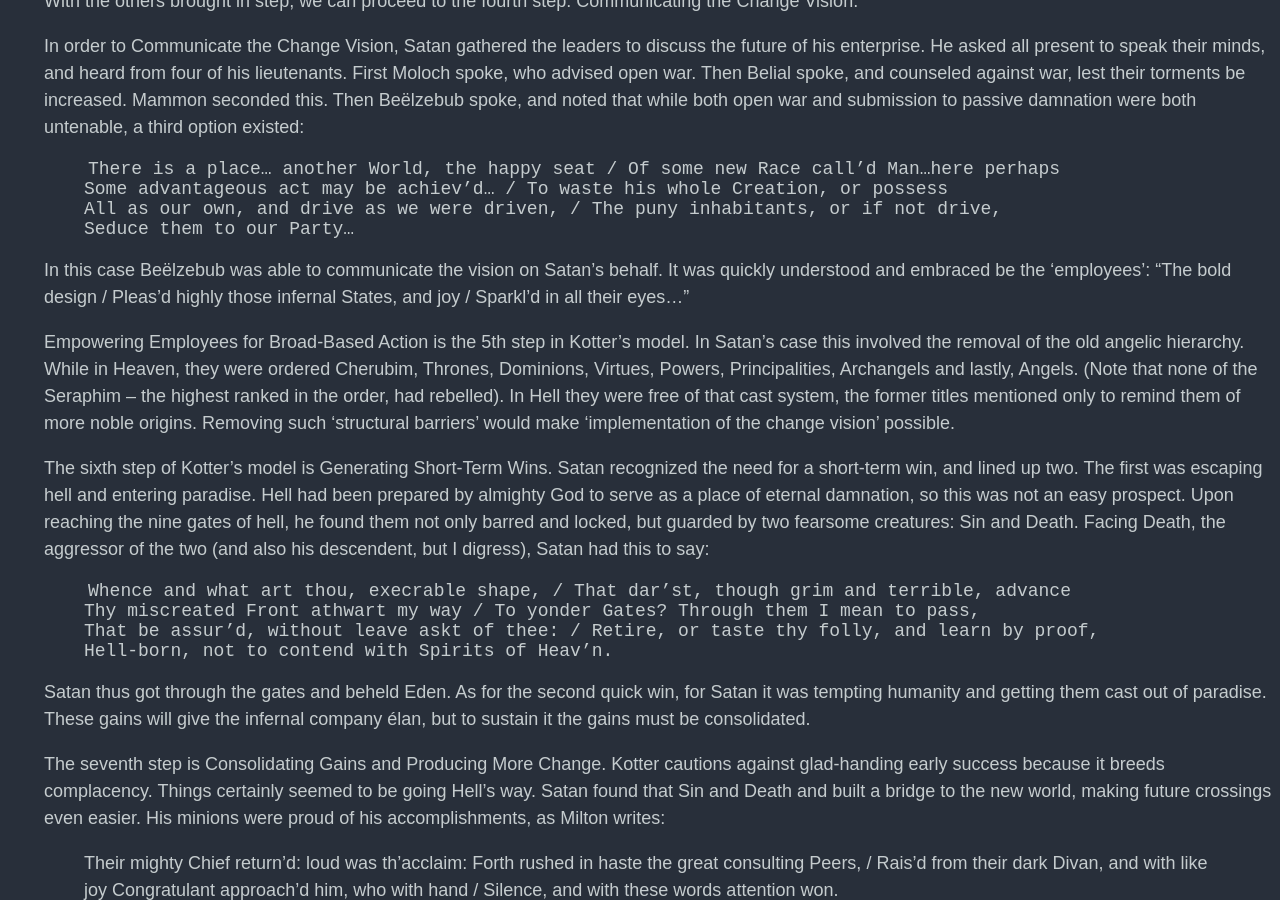
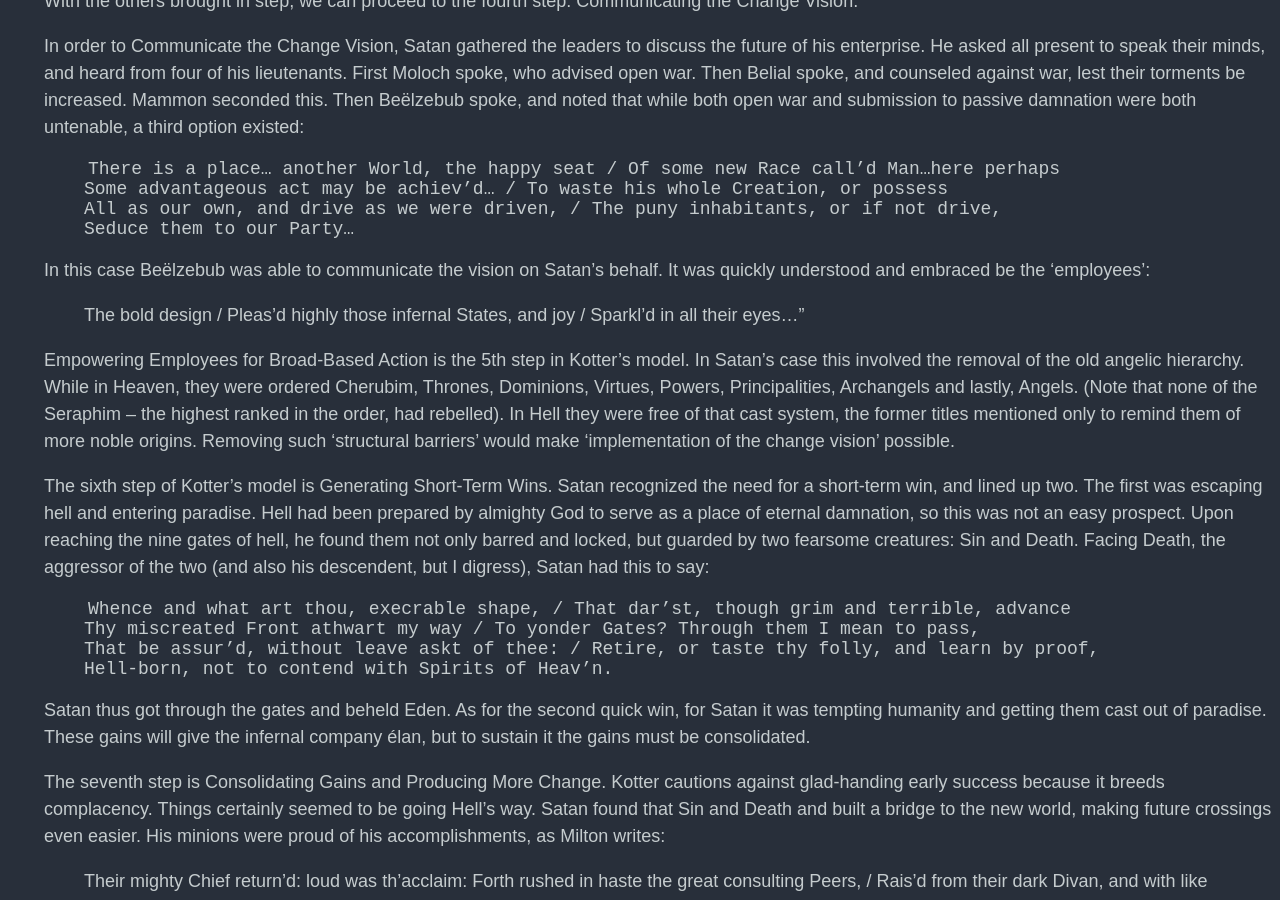
Before and after one commit to rwnewsom/rwnewsom.github.io, a Jekyll site: the page built from _posts/2026-03-28-Change.md, in a window 1280 px wide and 900 px high, scrolled down 1139 px. Built offline with Jekyll 4.4.1, drawn with Linux system fonts in a browser that asks for light colours.

```diff
--- a/_posts/2026-03-28-Change.md
+++ b/_posts/2026-03-28-Change.md
@@ -67,7 +67,9 @@ a third option existed:
 >	Seduce them to our Party…
 
 In this case Beëlzebub was able to communicate the vision on Satan’s behalf.  It was quickly understood and embraced
-be the ‘employees’:  “The bold design / Pleas’d highly those infernal States, and joy / Sparkl’d in all their eyes…”
+be the ‘employees’:
+
+>   The bold design / Pleas’d highly those infernal States, and joy / Sparkl’d in all their eyes…”
 
 Empowering Employees for Broad-Based Action is the 5th step in Kotter’s model.  In Satan’s case this involved the
 removal of the old angelic hierarchy.  While in Heaven, they were ordered Cherubim, Thrones, Dominions, Virtues,
```
